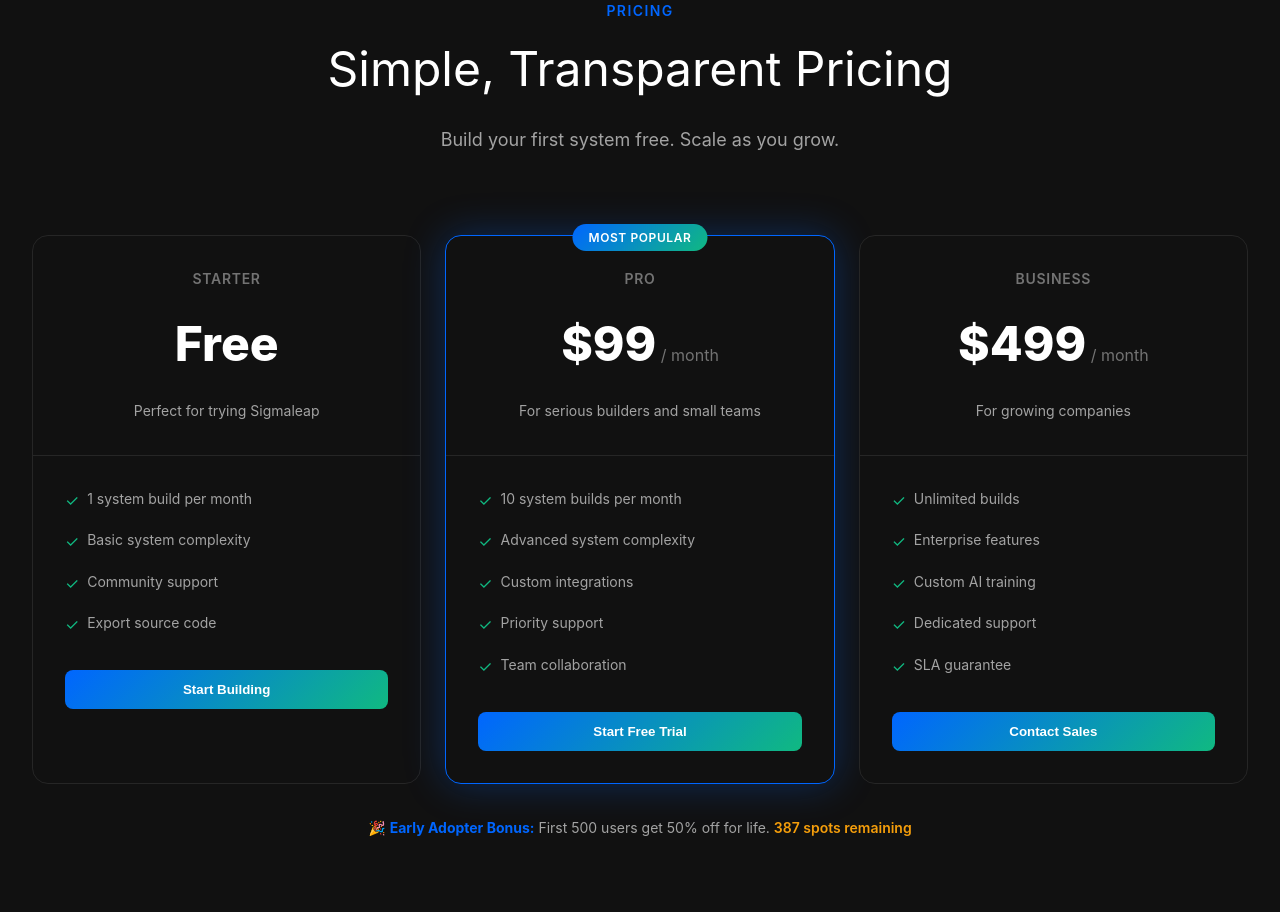
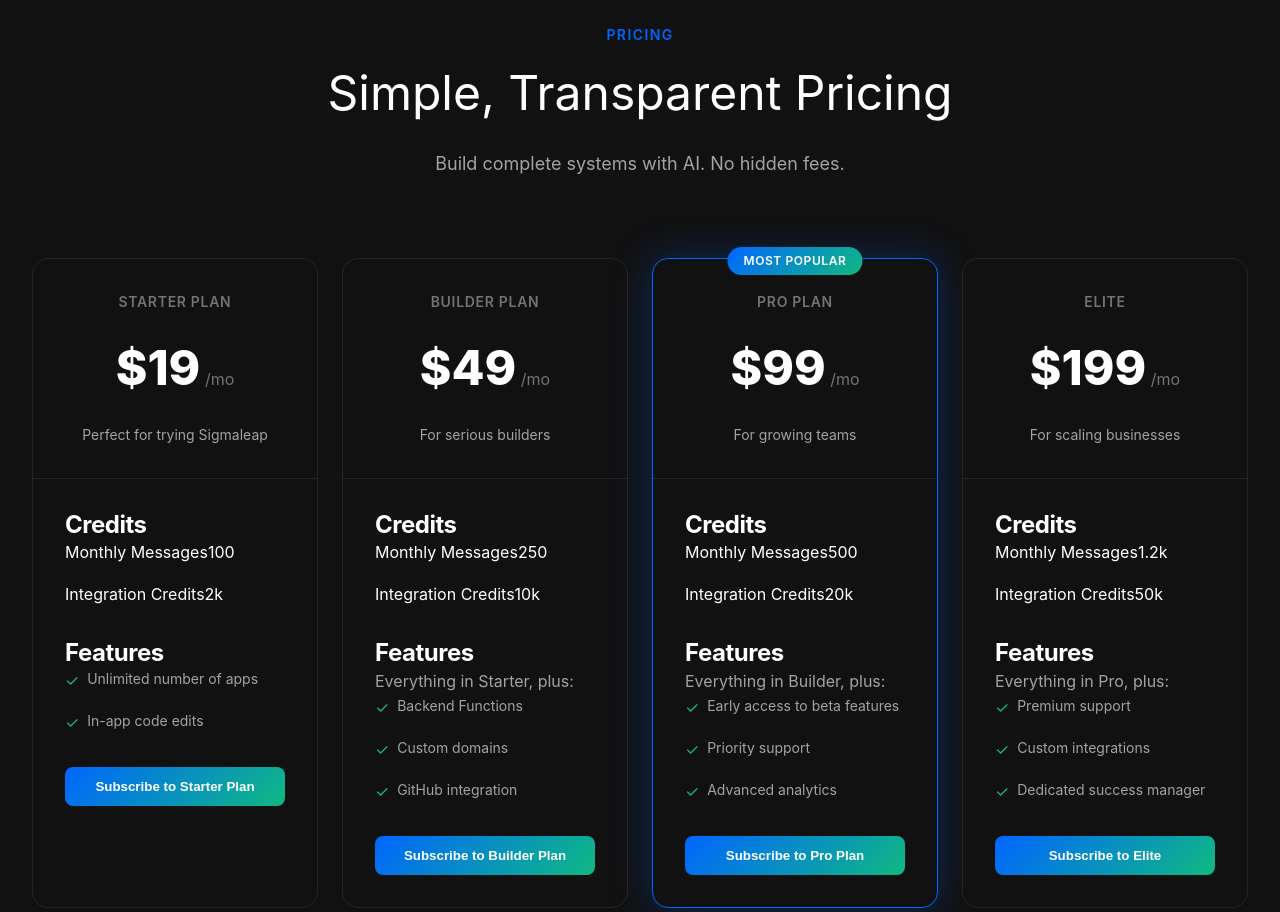
Before and after one commit to Kprashant13/sigmaleap, a plain HTML site: page index.html in a window 1280 px wide. Shown: the part 6862-7774 px from the top of the page. Drawn offline with Linux system fonts and the light colour scheme.

Commit message:
Your commit message

```diff
--- a/index.html
+++ b/index.html
@@ -382,10 +382,24 @@
                     <h4>Social Platform</h4>
                     <p>"Community platform with user profiles, real-time chat, content feeds, and moderation tools"</p>
                 </div>
+
+                <div class="example-card">
+                    <div class="example-icon">🎮</div>
+                    <h4>Gaming Platform</h4>
+                    <p>"Multiplayer game backend with matchmaking, leaderboards, achievements, and in-game economy"</p>
+                </div>
+
+                <div class="example-card">
+                    <div class="example-icon">🏪</div>
+                    <h4>Booking System</h4>
+                    <p>"Service booking platform with calendar integration, payment processing, and automated reminders"</p>
+                </div>
+
             </div>
         </div>
     </div>
 
+    <!-- Pricing -->
     <!-- Pricing -->
     <div class="section bg-light" id="pricing">
         <div class="container">
@@ -393,67 +407,184 @@
                 <h2 class="section-tag">Pricing</h2>
                 <p class="section-title">Simple, Transparent Pricing</p>
                 <p class="section-subtitle">
-                    Build your first system free. Scale as you grow.
+                    Build complete systems with AI. No hidden fees.
                 </p>
             </div>
 
             <div class="pricing-grid">
-                <!-- Starter -->
+                <!-- Starter Plan -->
                 <div class="pricing-card">
                     <div class="pricing-header">
-                        <div class="pricing-badge">Starter</div>
+                        <div class="pricing-badge">Starter Plan</div>
                         <div class="pricing-price">
-                            <span class="price">Free</span>
+                            <span class="price">$19</span>
+                            <span class="period">/mo</span>
                         </div>
                         <p class="pricing-description">
                             Perfect for trying Sigmaleap
                         </p>
                     </div>
                     <div class="pricing-features">
+                        <div class="pricing-credits">
+                            <h4>Credits</h4>
+                            <ul>
+                                <li>
+                                    <span class="feature-label">Monthly Messages</span>
+                                    <span class="feature-value">100</span>
+                                </li>
+                                <li>
+                                    <span class="feature-label">Integration Credits</span>
+                                    <span class="feature-value">2k</span>
+                                </li>
+                            </ul>
+                        </div>
+                        <div class="pricing-features-list">
+                            <h4>Features</h4>
                             <ul>
                                 <li>
                                     <span class="feature-check">✓</span>
-                                <span class="feature-text">1 system build per month</span>
+                                    <span class="feature-text">Unlimited number of apps</span>
                                 </li>
                                 <li>
                                     <span class="feature-check">✓</span>
-                                <span class="feature-text">Basic system complexity</span>
+                                    <span class="feature-text">In-app code edits</span>
+                                </li>
+                            </ul>
+                        </div>
+                        <button class="btn-primary pricing-btn open-signup">Subscribe to Starter Plan</button>
+                    </div>
+                </div>
+
+                <!-- Builder Plan -->
+                <div class="pricing-card">
+                    <div class="pricing-header">
+                        <div class="pricing-badge">Builder Plan</div>
+                        <div class="pricing-price">
+                            <span class="price">$49</span>
+                            <span class="period">/mo</span>
+                        </div>
+                        <p class="pricing-description">
+                            For serious builders
+                        </p>
+                    </div>
+                    <div class="pricing-features">
+                        <div class="pricing-credits">
+                            <h4>Credits</h4>
+                            <ul>
+                                <li>
+                                    <span class="feature-label">Monthly Messages</span>
+                                    <span class="feature-value">250</span>
+                                </li>
+                                <li>
+                                    <span class="feature-label">Integration Credits</span>
+                                    <span class="feature-value">10k</span>
+                                </li>
+                            </ul>
+                        </div>
+                        <div class="pricing-features-list">
+                            <h4>Features</h4>
+                            <p class="feature-inherit">Everything in Starter, plus:</p>
+                            <ul>
+                                <li>
+                                    <span class="feature-check">✓</span>
+                                    <span class="feature-text">Backend Functions</span>
                                 </li>
                                 <li>
                                     <span class="feature-check">✓</span>
-                                <span class="feature-text">Community support</span>
+                                    <span class="feature-text">Custom domains</span>
                                 </li>
                                 <li>
                                     <span class="feature-check">✓</span>
-                                <span class="feature-text">Export source code</span>
+                                    <span class="feature-text">GitHub integration</span>
                                 </li>
                             </ul>
-                        <button class="btn-primary pricing-btn open-signup">Start Building</button>
+                        </div>
+                        <button class="btn-primary pricing-btn open-signup">Subscribe to Builder Plan</button>
                     </div>
                 </div>
 
-                <!-- Pro - Most Popular -->
+                <!-- Pro Plan - Most Popular -->
                 <div class="pricing-card featured">
                     <div class="popular-badge">Most Popular</div>
                     <div class="pricing-header">
-                        <div class="pricing-badge">Pro</div>
+                        <div class="pricing-badge">Pro Plan</div>
                         <div class="pricing-price">
                             <span class="price">$99</span>
-                            <span class="period">/ month</span>
+                            <span class="period">/mo</span>
                         </div>
                         <p class="pricing-description">
-                            For serious builders and small teams
+                            For growing teams
                         </p>
                     </div>
                     <div class="pricing-features">
+                        <div class="pricing-credits">
+                            <h4>Credits</h4>
+                            <ul>
+                                <li>
+                                    <span class="feature-label">Monthly Messages</span>
+                                    <span class="feature-value">500</span>
+                                </li>
+                                <li>
+                                    <span class="feature-label">Integration Credits</span>
+                                    <span class="feature-value">20k</span>
+                                </li>
+                            </ul>
+                        </div>
+                        <div class="pricing-features-list">
+                            <h4>Features</h4>
+                            <p class="feature-inherit">Everything in Builder, plus:</p>
                             <ul>
                                 <li>
                                     <span class="feature-check">✓</span>
-                                <span class="feature-text">10 system builds per month</span>
+                                    <span class="feature-text">Early access to beta features</span>
                                 </li>
                                 <li>
                                     <span class="feature-check">✓</span>
-                                <span class="feature-text">Advanced system complexity</span>
+                                    <span class="feature-text">Priority support</span>
+                                </li>
+                                <li>
+                                    <span class="feature-check">✓</span>
+                                    <span class="feature-text">Advanced analytics</span>
+                                </li>
+                            </ul>
+                        </div>
+                        <button class="btn-primary pricing-btn open-signup">Subscribe to Pro Plan</button>
+                    </div>
+                </div>
+
+                <!-- Elite Plan -->
+                <div class="pricing-card">
+                    <div class="pricing-header">
+                        <div class="pricing-badge">Elite</div>
+                        <div class="pricing-price">
+                            <span class="price">$199</span>
+                            <span class="period">/mo</span>
+                        </div>
+                        <p class="pricing-description">
+                            For scaling businesses
+                        </p>
+                    </div>
+                    <div class="pricing-features">
+                        <div class="pricing-credits">
+                            <h4>Credits</h4>
+                            <ul>
+                                <li>
+                                    <span class="feature-label">Monthly Messages</span>
+                                    <span class="feature-value">1.2k</span>
+                                </li>
+                                <li>
+                                    <span class="feature-label">Integration Credits</span>
+                                    <span class="feature-value">50k</span>
+                                </li>
+                            </ul>
+                        </div>
+                        <div class="pricing-features-list">
+                            <h4>Features</h4>
+                            <p class="feature-inherit">Everything in Pro, plus:</p>
+                            <ul>
+                                <li>
+                                    <span class="feature-check">✓</span>
+                                    <span class="feature-text">Premium support</span>
                                 </li>
                                 <li>
                                     <span class="feature-check">✓</span>
@@ -461,53 +592,11 @@
                                 </li>
                                 <li>
                                     <span class="feature-check">✓</span>
-                                <span class="feature-text">Priority support</span>
-                            </li>
-                            <li>
-                                <span class="feature-check">✓</span>
-                                <span class="feature-text">Team collaboration</span>
+                                    <span class="feature-text">Dedicated success manager</span>
                                 </li>
                             </ul>
-                        <button class="btn-primary pricing-btn open-signup">Start Free Trial</button>
                         </div>
-                </div>
-
-                <!-- Business -->
-                <div class="pricing-card">
-                    <div class="pricing-header">
-                        <div class="pricing-badge">Business</div>
-                        <div class="pricing-price">
-                            <span class="price">$499</span>
-                            <span class="period">/ month</span>
-                        </div>
-                        <p class="pricing-description">
-                            For growing companies
-                        </p>
-                    </div>
-                    <div class="pricing-features">
-                        <ul>
-                            <li>
-                                <span class="feature-check">✓</span>
-                                <span class="feature-text">Unlimited builds</span>
-                            </li>
-                            <li>
-                                <span class="feature-check">✓</span>
-                                <span class="feature-text">Enterprise features</span>
-                            </li>
-                            <li>
-                                <span class="feature-check">✓</span>
-                                <span class="feature-text">Custom AI training</span>
-                            </li>
-                            <li>
-                                <span class="feature-check">✓</span>
-                                <span class="feature-text">Dedicated support</span>
-                            </li>
-                            <li>
-                                <span class="feature-check">✓</span>
-                                <span class="feature-text">SLA guarantee</span>
-                            </li>
-                        </ul>
-                        <button class="btn-primary pricing-btn open-signup">Contact Sales</button>
+                        <button class="btn-primary pricing-btn open-signup">Subscribe to Elite</button>
                     </div>
                 </div>
             </div>
```
Lines whose indentation alone changed are shown as unchanged.
